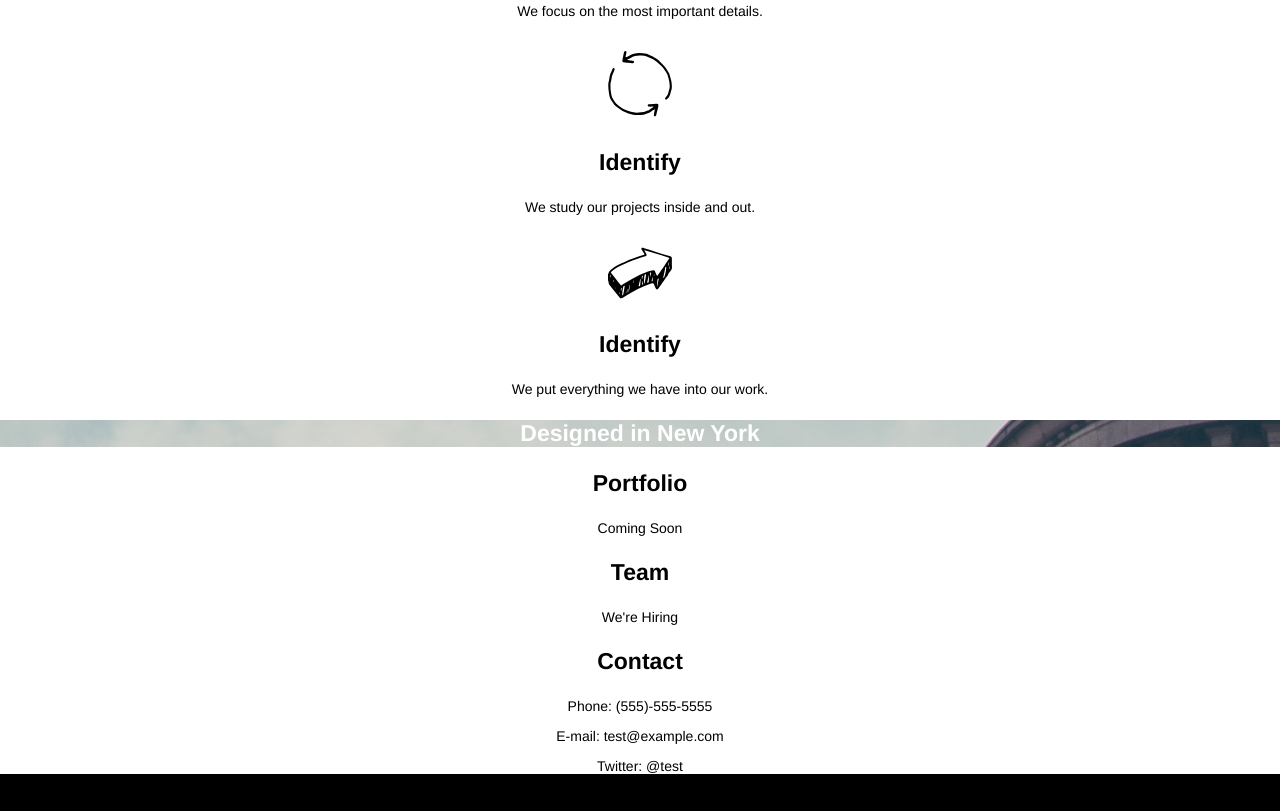
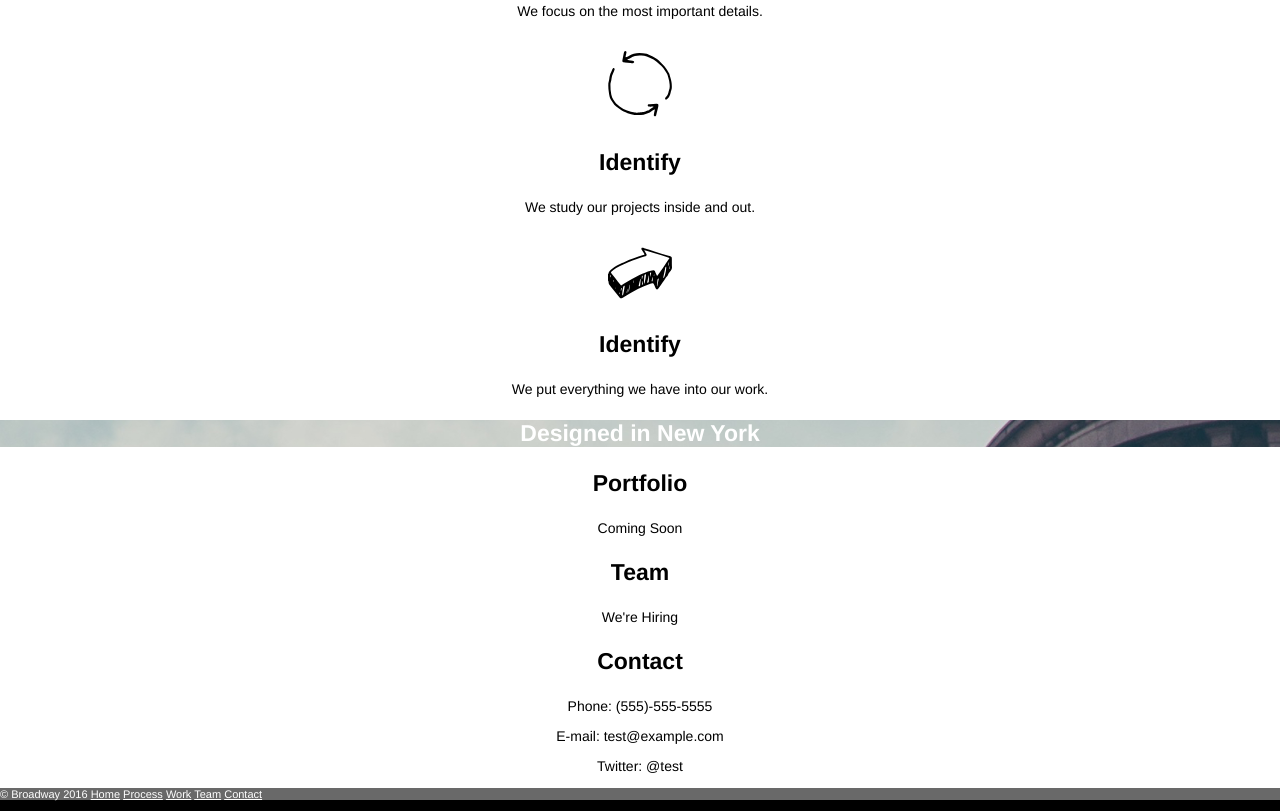
Before and after one commit to skrupka/broadway, a plain HTML site: page index.html in a window 1280 px wide. Shown: the part 544-1355 px from the top of the page. Before the commit the page ends 1332 px from the top, so only its background shows below. Drawn offline with Linux system fonts and the light colour scheme.

Commit message:
Final changes

```diff
--- a/index.html
+++ b/index.html
@@ -48,6 +48,9 @@
         <p>Twitter: @test</p>
       </div>
 
+      <div class="copyright">
+        <p>&copy; Broadway 2016 <a href="#">Home</a> <a href="#">Process</a> <a href="#">Work</a> <a href="#">Team</a> <a href="#">Contact</a></p>
+      </div>
 
     </div>
   </body>
--- a/style.css
+++ b/style.css
@@ -51,6 +51,11 @@ img {
 }
 
 .copyright {
+  background-color: dimgray;
+  text-align: left;
+}
+
+.copyright p, .copyright p a {
   font-size: 11px;
-  background-color: dimgray;
+  color: white;
 }
```
